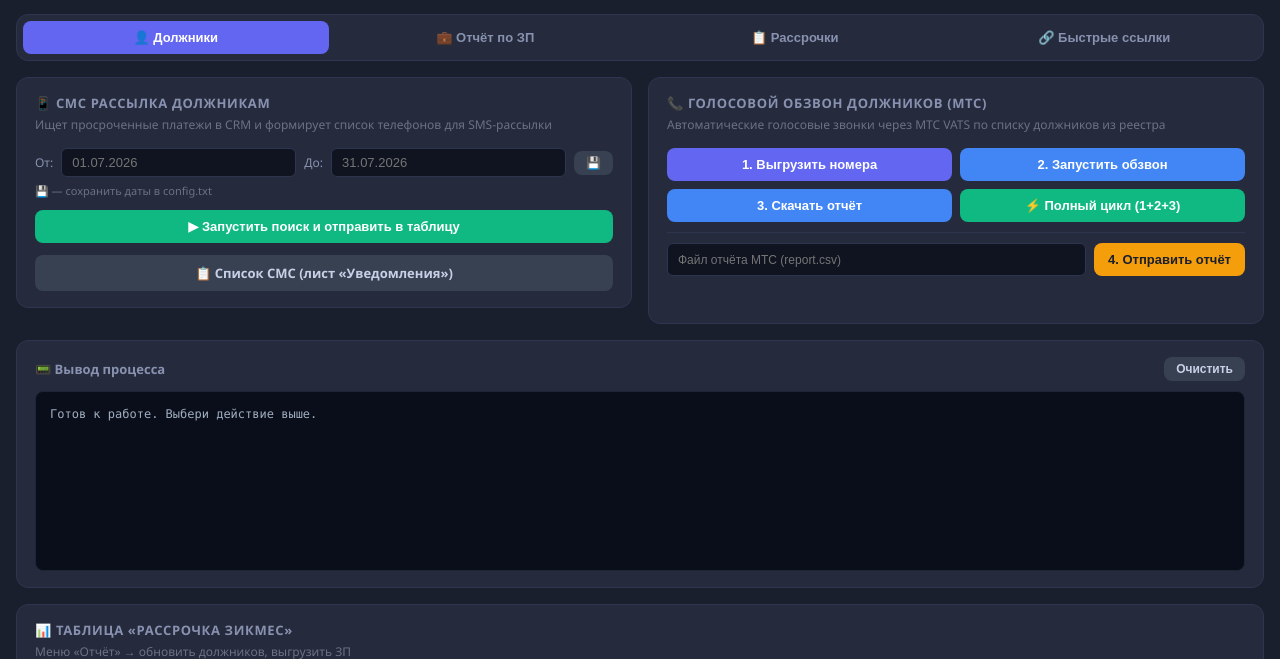
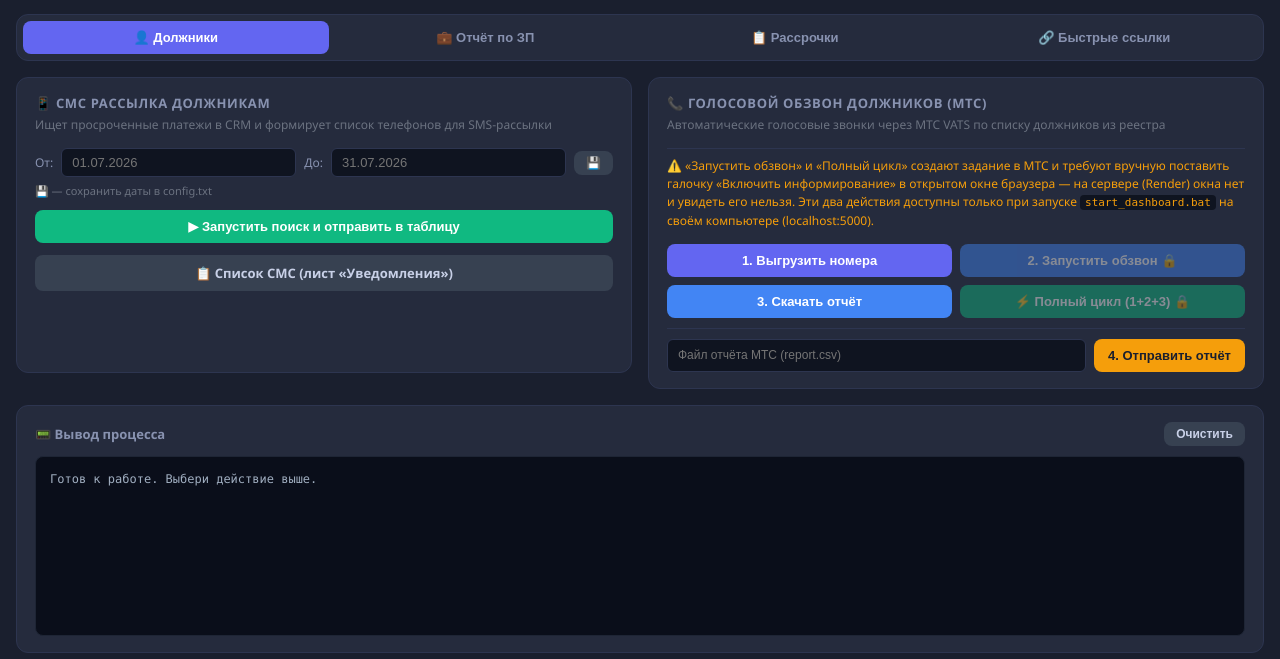
Before and after one commit to koluda49-web/zikmes-crm, a Flask app: page / in a window 1280 px wide. Shown: the part 75-734 px from the top of the page. Run offline with Flask 3, Linux system fonts and the light colour scheme; the visitor is signed in with stand-in values (Sample User, id 1).

Commit message:
fix: block cloud обзвон actions that need a visible browser, explain why in UI
You were right to push back — обзвон running headless on Render can't show
a browser window to anyone; there's no display on the server at all. The
previous session's pause/resume mechanism only helps when a human can
physically see the Chrome window it pauses, which only happens when the
dashboard runs on your own PC (start_dashboard.bat).

app.py:
- /stream/mts/<action>: call_debtors and debtors_full_cycle (both require
  checking "Включить информирование" in a visible browser) now return
  sse_cloud_error() in cloud mode instead of silently running headless and
  auto-skipping the checkbox. debtors_export, fetch_debtors_report, and
  debtors_merge still work in the cloud — none of them need human input.

templates/dashboard.html:
- In cloud mode: "2. Запустить обзвон" and "⚡ Полный цикл" buttons are
  disabled with a 🔒 marker and explain why on hover; a warning note above
  the button row spells out that these two need start_dashboard.bat locally.

Co-Authored-By: Claude Sonnet 4.6 <noreply@anthropic.com>

```diff
--- a/app.py
+++ b/app.py
@@ -393,11 +393,20 @@ def stream_scan():
     return sse_stream([sys.executable, 'bot.py'], 'Парсер просрочки CRM', extra_env=extra or None)
 
 
+MTS_REQUIRES_LOCAL_BROWSER = {'call_debtors', 'debtors_full_cycle'}
+
+
 @app.route('/stream/mts/<action>')
 @requires_auth
 def stream_mts(action):
     if action not in MTS_LABELS:
         return jsonify({'error': 'unknown action'}), 400
+    if IS_CLOUD and action in MTS_REQUIRES_LOCAL_BROWSER:
+        # Эти действия создают задание в МТС и требуют ручной галочки
+        # «Включить информирование» в открытом окне браузера — на Render
+        # автоматизация работает headless (без экрана), человеку нечего
+        # увидеть и нечего нажать. Запускать это можно только локально.
+        return sse_cloud_error(f'{MTS_LABELS[action]} — нужен видимый браузер')
     cmd = [sys.executable, 'scrape_crm.py', action]
     label = MTS_LABELS[action]
     if action == 'debtors_merge':
--- a/templates/dashboard.html
+++ b/templates/dashboard.html
@@ -338,18 +338,27 @@
     <div class="card">
       <div class="card-title">📞 Голосовой обзвон должников (МТС)</div>
       <div class="card-desc">Автоматические голосовые звонки через МТС VATS по списку должников из реестра</div>
+      {% if cfg.IS_CLOUD %}
+      <div class="card-desc" style="color:#f59e0b;border-top:1px solid #2d3550;padding-top:8px;margin-top:4px">
+        ⚠️ «Запустить обзвон» и «Полный цикл» создают задание в МТС и требуют вручную
+        поставить галочку «Включить информирование» в открытом окне браузера — на
+        сервере (Render) окна нет и увидеть его нельзя. Эти два действия доступны
+        только при запуске <code style="background:#0f1420;padding:1px 5px;border-radius:4px;font-size:11px">start_dashboard.bat</code>
+        на своём компьютере (localhost:5000).
+      </div>
+      {% endif %}
       <div class="mts-grid">
         <button class="btn btn-purple" onclick="runTask('/stream/mts/debtors_export')">
           1. Выгрузить номера
         </button>
-        <button class="btn btn-blue" onclick="runTask('/stream/mts/call_debtors')">
-          2. Запустить обзвон
+        <button class="btn btn-blue" {% if cfg.IS_CLOUD %}disabled title="Нужен видимый браузер — запусти локально (start_dashboard.bat)"{% else %}onclick="runTask('/stream/mts/call_debtors')"{% endif %}>
+          2. Запустить обзвон{% if cfg.IS_CLOUD %} 🔒{% endif %}
         </button>
         <button class="btn btn-blue" onclick="runTask('/stream/mts/fetch_debtors_report')">
           3. Скачать отчёт
         </button>
-        <button class="btn btn-green" onclick="runTask('/stream/mts/debtors_full_cycle')">
-          ⚡ Полный цикл (1+2+3)
+        <button class="btn btn-green" {% if cfg.IS_CLOUD %}disabled title="Нужен видимый браузер — запусти локально (start_dashboard.bat)"{% else %}onclick="runTask('/stream/mts/debtors_full_cycle')"{% endif %}>
+          ⚡ Полный цикл (1+2+3){% if cfg.IS_CLOUD %} 🔒{% endif %}
         </button>
       </div>
       <div class="merge-row">
```
